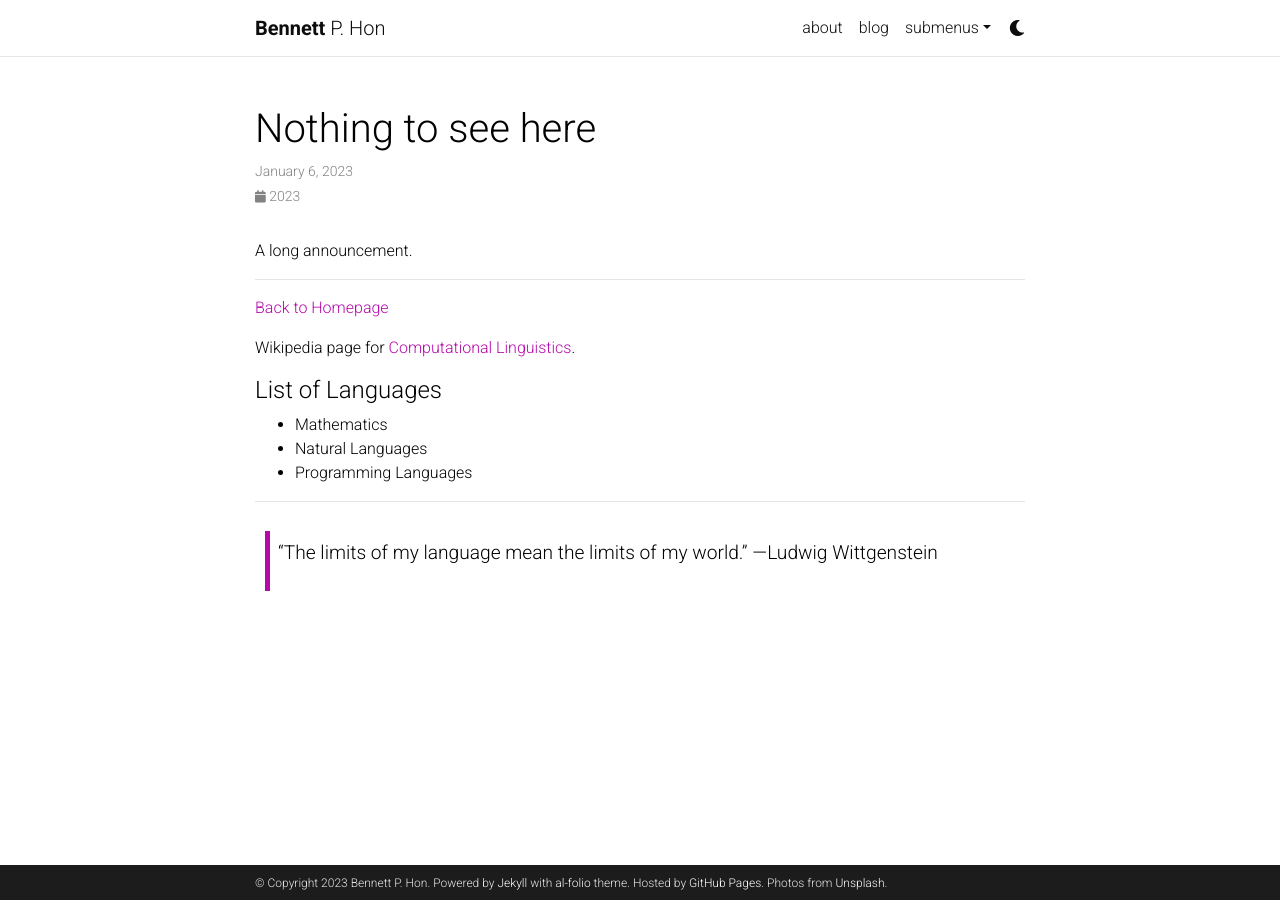
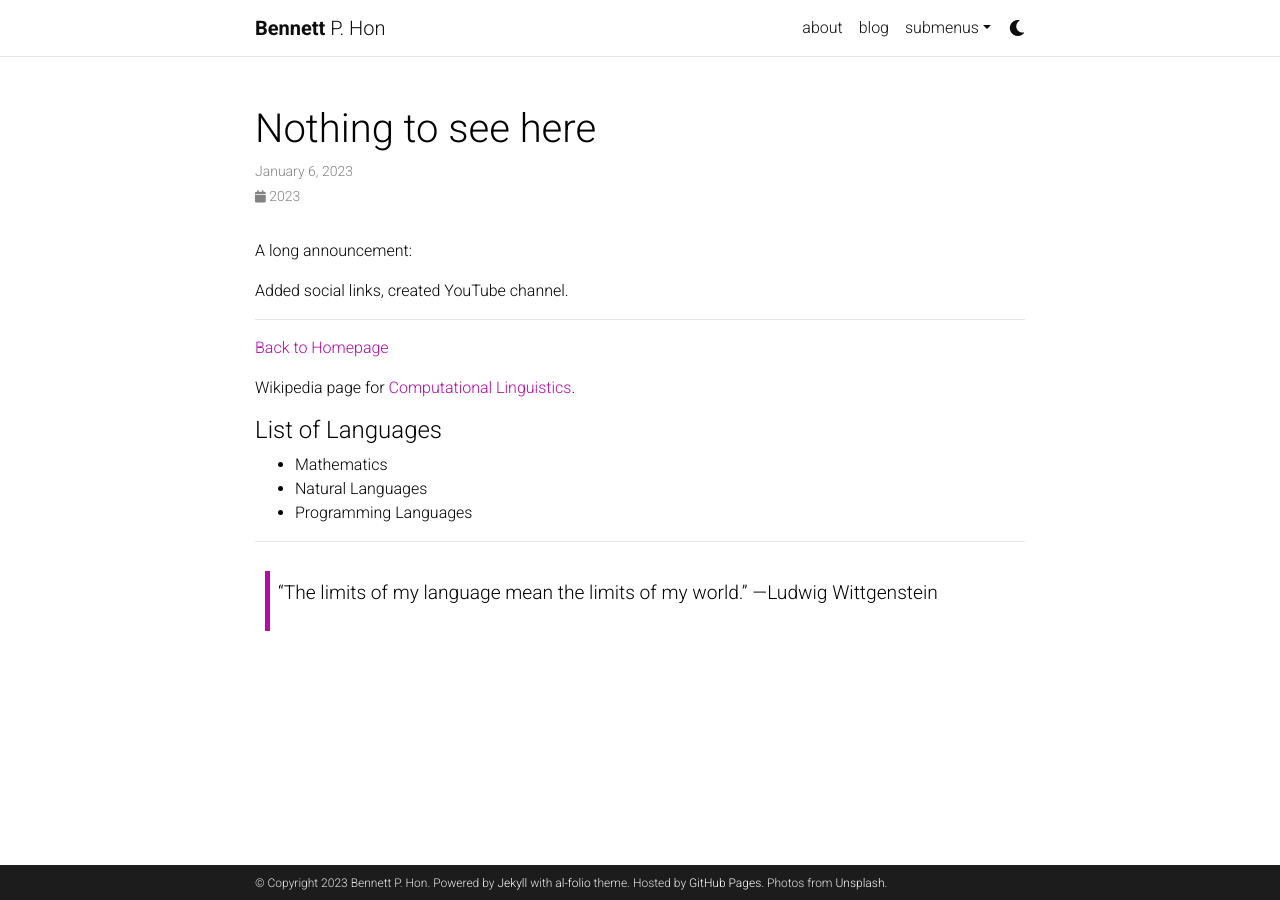
Before and after one commit to bennettphon/bennettphon.github.io, a Jekyll site: the page built from _news/announcement_2.md, in a window 1280 px wide. Built offline with Jekyll 4.4.1, drawn with Linux system fonts in a browser that asks for light colours; comment, search, counter and statistics services are not loaded; a style sheet for code colours, icons or effects is not loaded.

Commit message:
announcement2

```diff
--- a/_news/announcement_2.md
+++ b/_news/announcement_2.md
@@ -5,7 +5,9 @@ date: 2023-01-06 16:11:00-0400
 inline: false
 ---
 
-A long announcement.
+A long announcement:
+
+Added social links, created YouTube channel.
 
 ***
 
```
